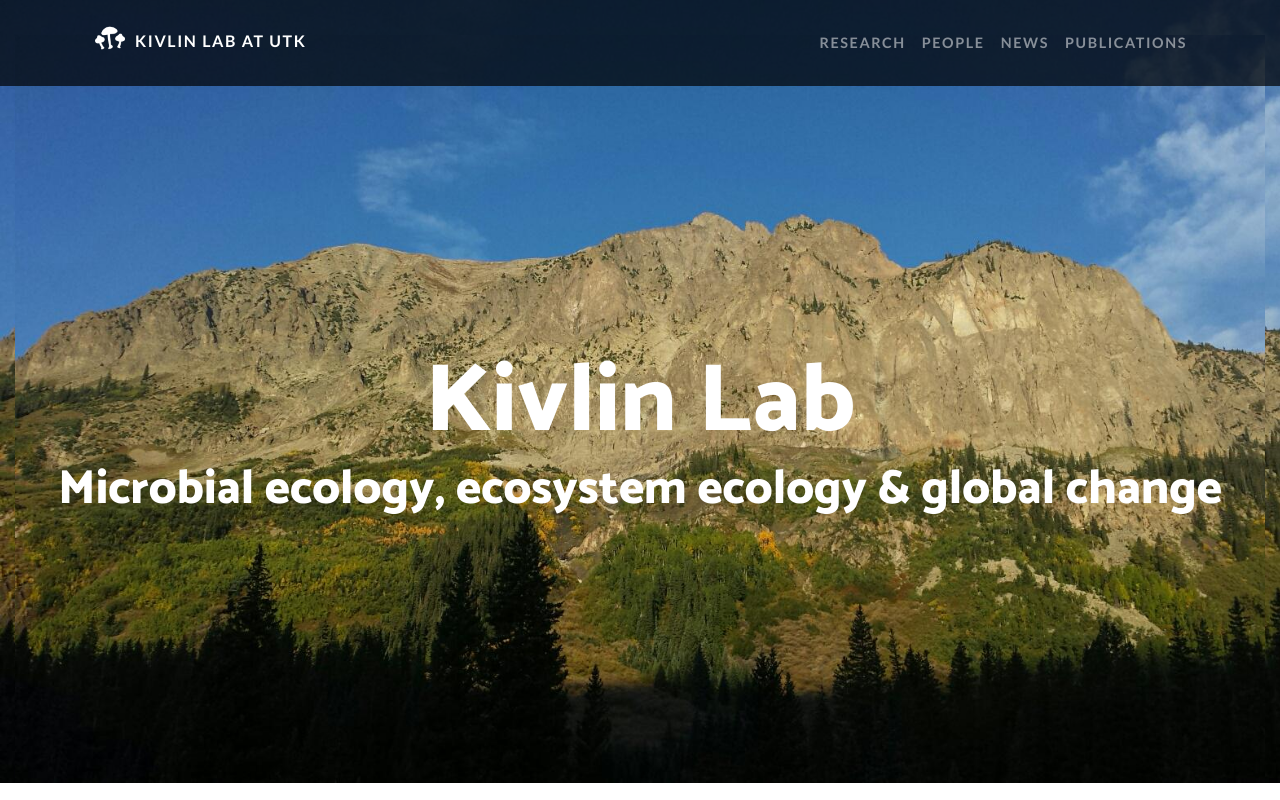
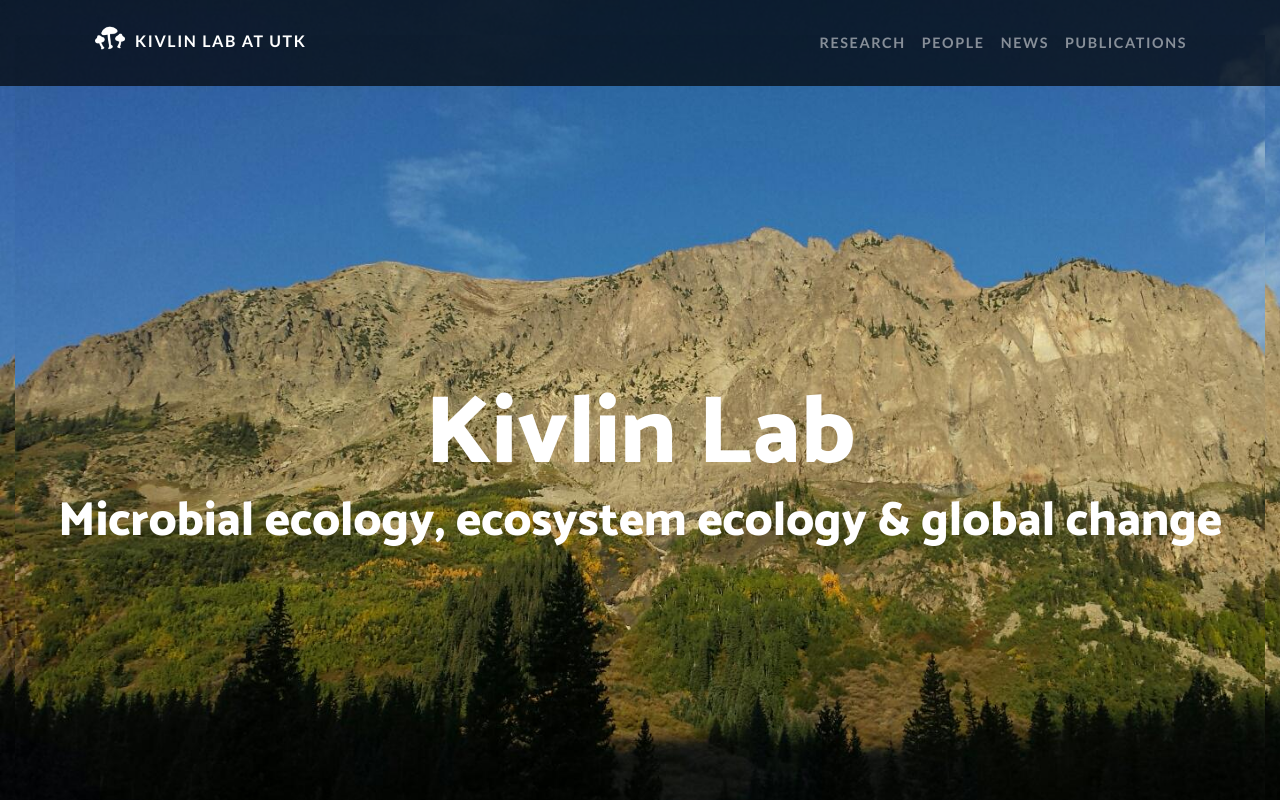
Before and after one commit to rsimberloff/rsimberloff.github.io, a website: page index.html in a window 1280 px wide. Shown: the top 800 px of the page. Drawn offline with Linux system fonts and the light colour scheme; files whose address does not match are found by name.

Commit message:
customizations

```diff
--- a/css/one-page-wonder.css
+++ b/css/one-page-wonder.css
@@ -59,8 +59,8 @@ h6
 }
 
  header {
-  padding-top: calc(16rem + 55px);
-  padding-bottom: 16rem;
+  padding-top: calc(18rem + 55px);
+  padding-bottom: 18rem;
   background-repeat: no-repeat;
   background-attachment: fixed;
   background-size: cover;
```
